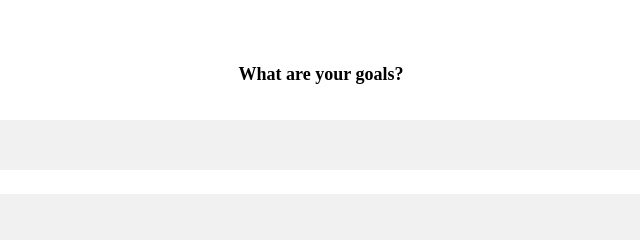
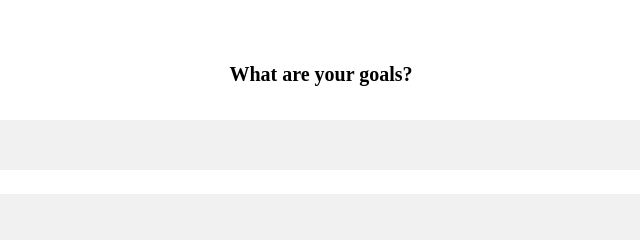
Before and after one commit to AnanyaNunDesai/dacoid-task, a plain HTML site: page src/pages/goals.html in a window 1280 px wide. Shown: the top 240 px of the page, 319-959 px from the left. Drawn offline with nearby package versions, Linux system fonts and the light colour scheme; files that its build step writes are made by us from their sources.

Commit message:
minor general updates

```diff
--- a/src/pages/goals.html
+++ b/src/pages/goals.html
@@ -24,7 +24,7 @@
       </div>
       <div class="flex flex-col items-start w-[100%] pt-12 gap-y-6">
         <h3
-          class="w-full flex justify-center items-center text-lg font-semibold pb-2"
+          class="w-full flex justify-center items-center text-xl font-semibold pb-2"
         >
           What are your goals?
         </h3>
```
